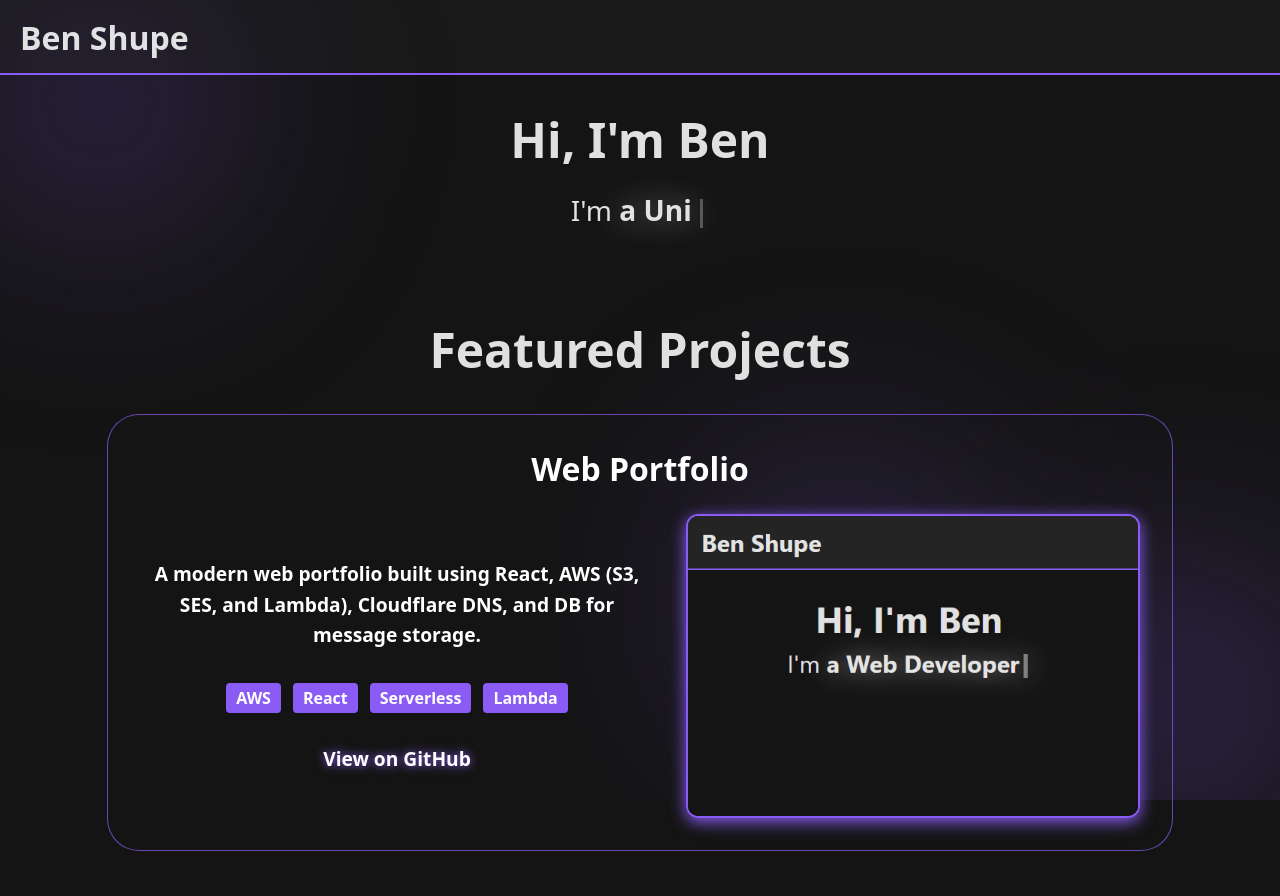
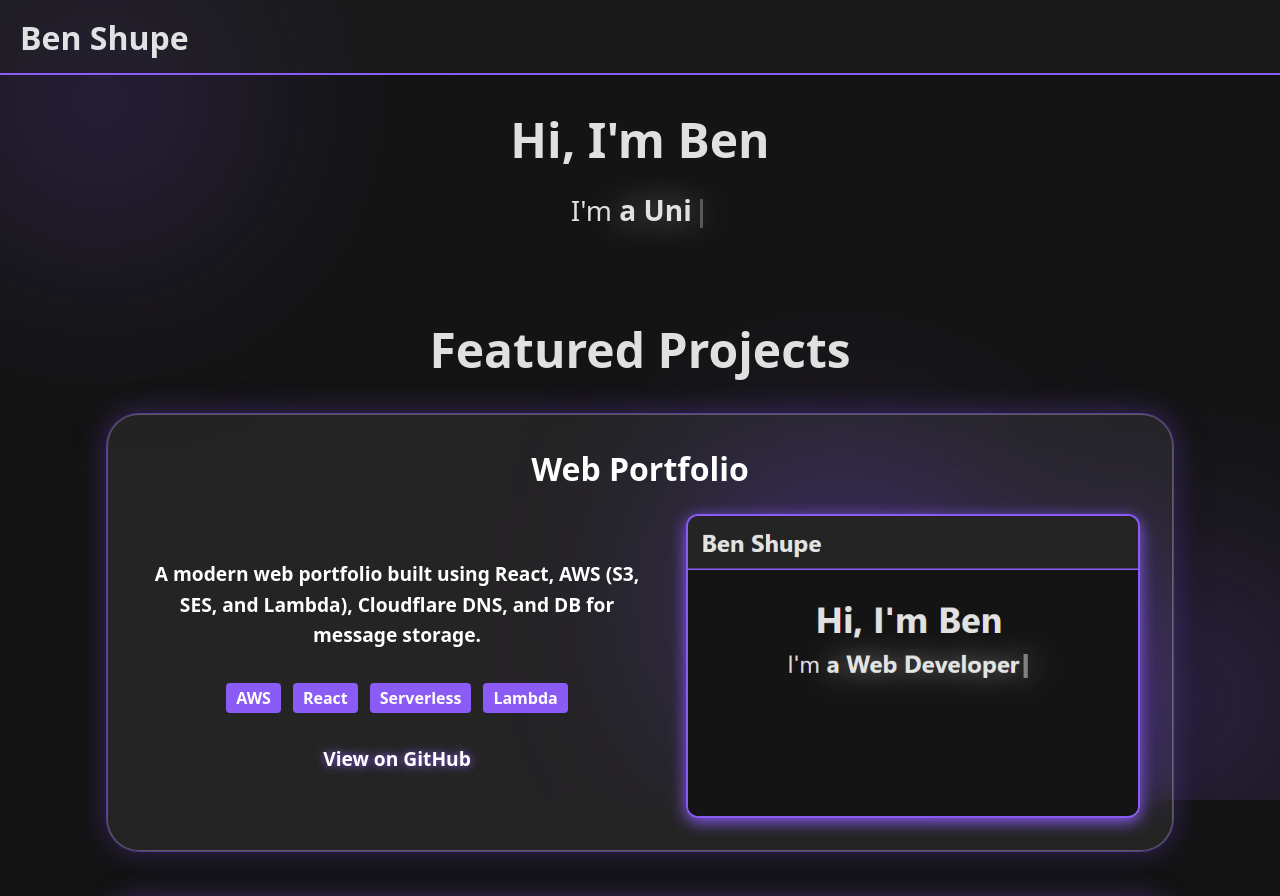
Before and after one commit to BenShupe/benshupe-frontend, a React (Vite) app: page / in a window 1280 px wide. Shown: the top 896 px of the page. Built offline with nearby package versions, Linux system fonts and the light colour scheme.

Commit message:
tweak css

```diff
--- a/src/components/ProjectCard.css
+++ b/src/components/ProjectCard.css
@@ -6,11 +6,17 @@
   margin-bottom: 48px;
   max-width: 1000px;
   margin-inline: auto;
-  padding: 0 1rem;
-  border: 1px solid rgba(138, 92, 245, 0.7);
-  background-color: rgba(36, 36, 36, 0.1);
   padding: 2rem;
   border-radius: 2rem;
+
+
+  background: rgba(255, 255, 255, 0.07);
+  backdrop-filter: blur(15px) saturate(200%);
+  -webkit-backdrop-filter: blur(15px) saturate(200%);
+  border: 1px solid rgba(255, 255, 255, 0.25);
+  box-shadow: 0 8px 40px rgba(0, 0, 0, 0.3), 0 0 30px rgba(138, 92, 245, 0.4);
+
+  outline: 1px solid rgba(138, 92, 245, 0.5);
 }
 
 .project-title {
```
